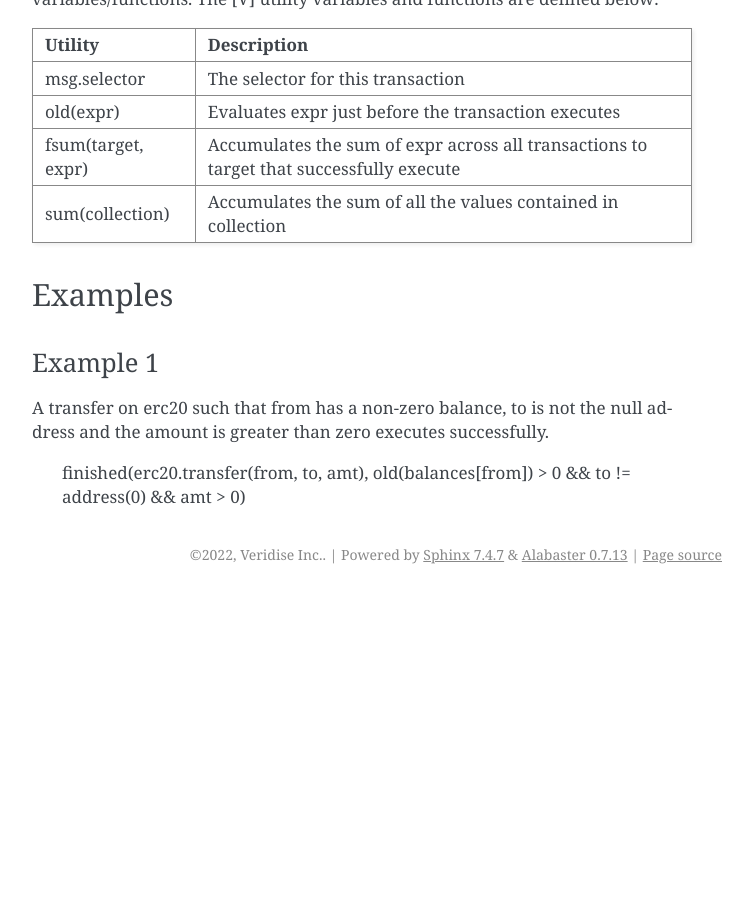
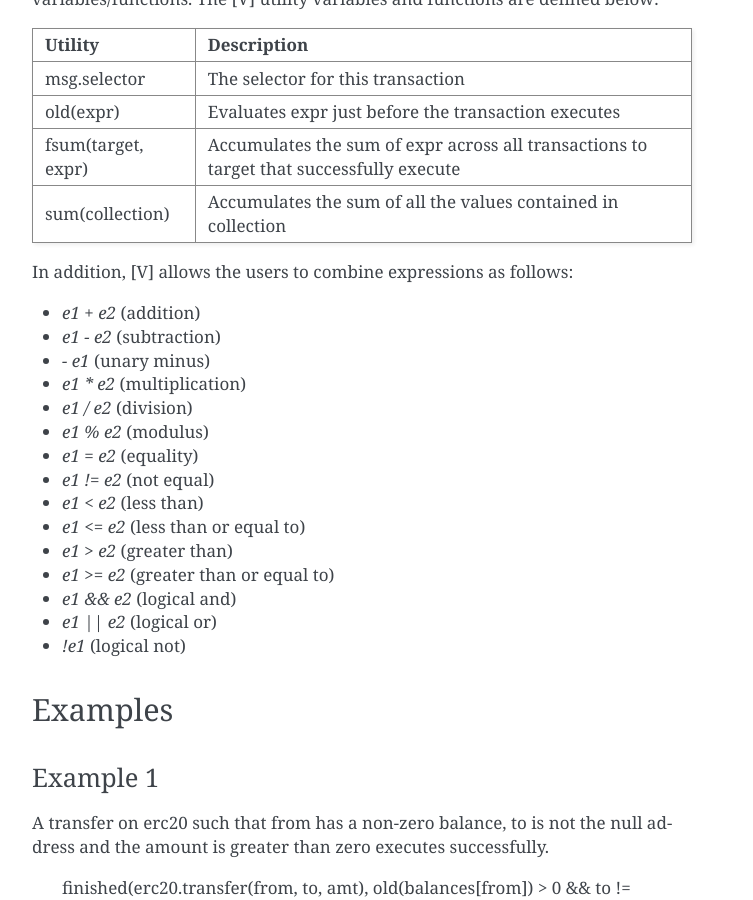
Before and after one commit to Veridise/V, a Sphinx documentation site: the page built from docs/statements.rst, in a window 1280 px wide and 900 px high, scrolled down 2162 px. Shown: the whole window, without its empty margins (388-1141 px from the left). Built offline with Sphinx 7.4.7, drawn with Linux system fonts in a browser that asks for light colours; before the commit the page ends 2756 px from its top, so only the background shows below that.

Commit message:
Update statements.rst

```diff
--- a/docs/statements.rst
+++ b/docs/statements.rst
@@ -82,6 +82,25 @@ fsum(target, expr) Accumulates the sum of expr across all transactions to target
 sum(collection)    Accumulates the sum of all the values contained in collection
 ================== ========================================================================================
 
+In addition, [V] allows the users to combine expressions as follows:
+
+* `e1 + e2` (addition)
+* `e1 - e2` (subtraction)
+* `- e1` (unary minus)
+* `e1 * e2` (multiplication)
+* `e1 / e2` (division)
+* `e1 % e2` (modulus)
+* `e1 = e2` (equality)
+* `e1 != e2` (not equal)
+* `e1 < e2` (less than)
+* `e1 <= e2` (less than or equal to)
+* `e1 > e2` (greater than)
+* `e1 >= e2` (greater than or equal to)
+* `e1 && e2` (logical and)
+* `e1 || e2` (logical or)
+* `!e1` (logical not)
+
+
 Examples
 ========
 
```
